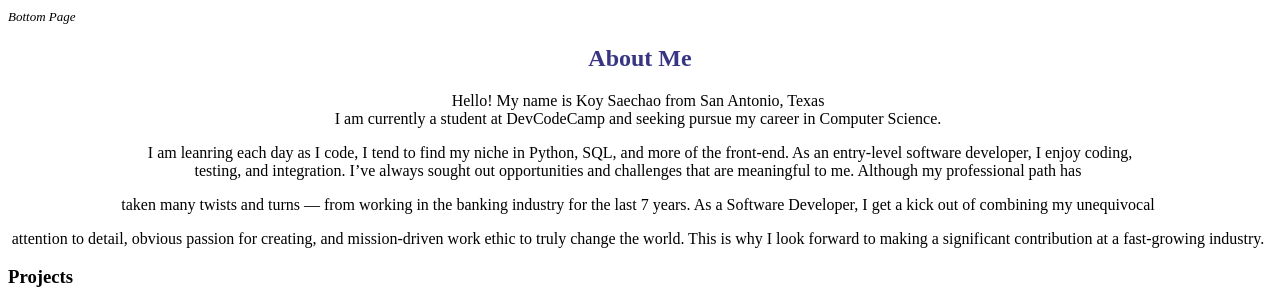
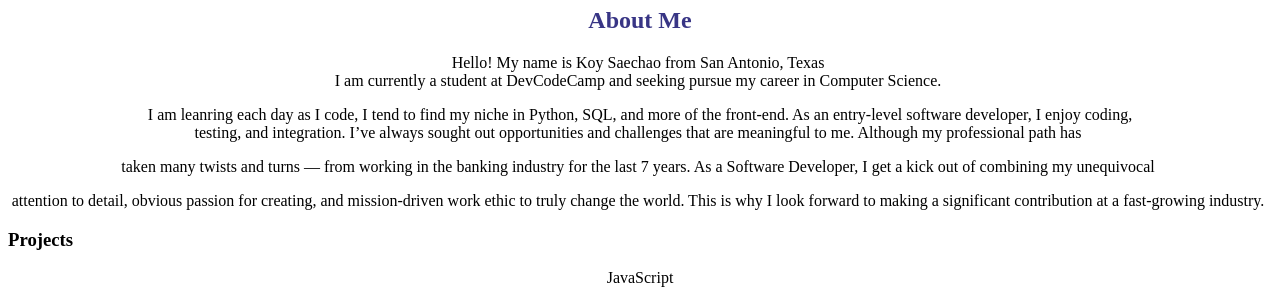
Before and after one commit to kschao/kschao.github.io, a plain HTML site: page index.html in a window 1280 px wide. Shown: the part 73-370 px from the top of the page. Drawn offline with Linux system fonts and the light colour scheme.

Commit message:
delete bottom page option button

```diff
--- a/index.html
+++ b/index.html
@@ -9,8 +9,6 @@
 	</head>
 	<body>
 	<h1>Welcome!&nbsp;</h1>
-		<div id="link-algin">
-		<a href="#bottom">Bottom Page</a>
 		</div>
 		<h2>About Me</h2>
 	    <p>Hello! My name is Koy Saechao from San Antonio, Texas&nbsp;<br>
```
